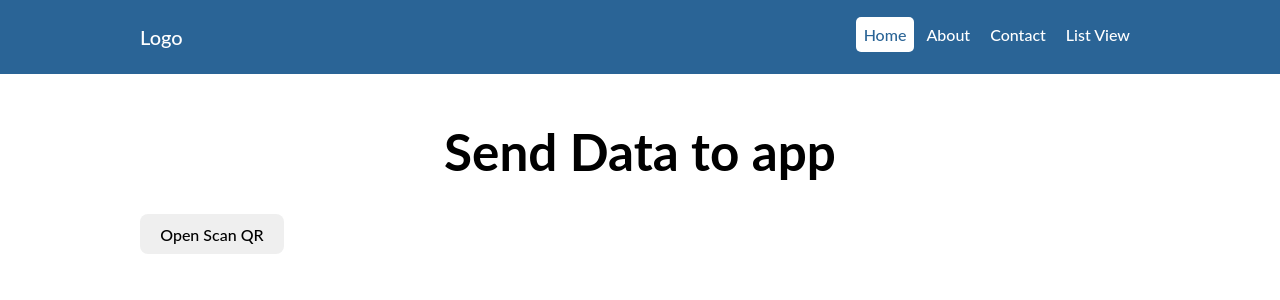
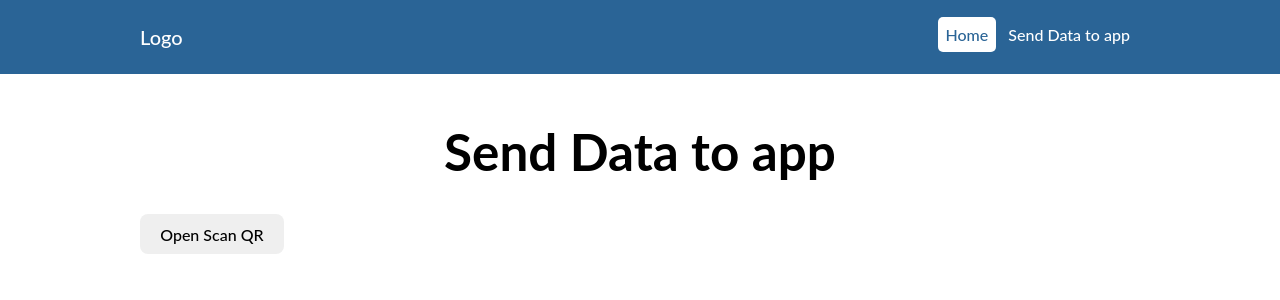
Before and after one commit to solitarysp/dosi-web-example, a React (Vite) app in the folder sample-send-data-webview/: page / in a window 1280 px wide. Shown: the top 300 px of the page. Built offline with nearby package versions, Linux system fonts and the light colour scheme.

Commit message:
add sample-send-data-webview

```diff
--- a/sample-send-data-webview/src/App.jsx
+++ b/sample-send-data-webview/src/App.jsx
@@ -13,6 +13,7 @@ function App() {
                 <div className="wrapper">
                     <Switch>
                         <Route path={"/"} exact component={SenDataToApp} />
+                        <Route path={"/send_data_to_app"} exact component={SenDataToApp} />
                     </Switch>
                 </div>
 
--- a/sample-send-data-webview/src/Header.jsx
+++ b/sample-send-data-webview/src/Header.jsx
@@ -15,13 +15,7 @@ function Header() {
                             <NavLink to="/" exact activeStyle={{ color: '#2a6496' }}>Home</NavLink>
                         </li>
                         <li>
-                            <NavLink to="/about" exact activeStyle={{ color: '#2a6496' }}>About</NavLink>
-                        </li>
-                        <li>
-                            <NavLink to="/contact" exact activeStyle={{ color: '#2a6496' }}>Contact</NavLink>
-                        </li>
-                        <li>
-                            <NavLink to="/listview" exact activeStyle={{ color: '#2a6496' }}>List View</NavLink>
+                            <NavLink to="/send_data_to_app" exact activeStyle={{ color: '#2a6496' }}>Send Data to app</NavLink>
                         </li>
                     </ul>
                 </div>
```
